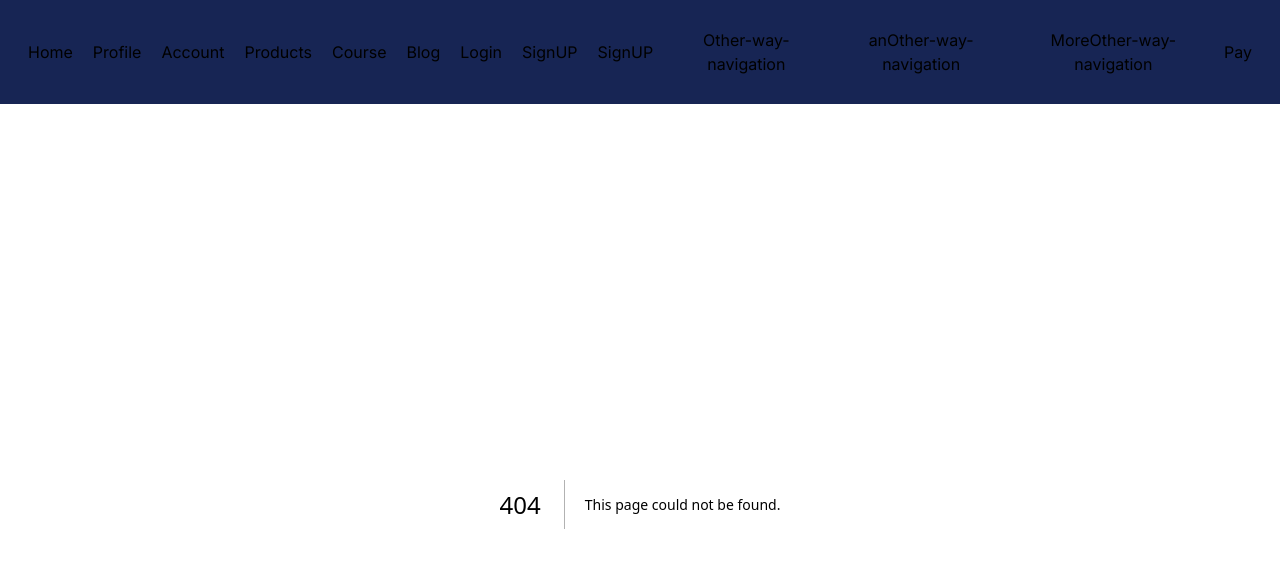
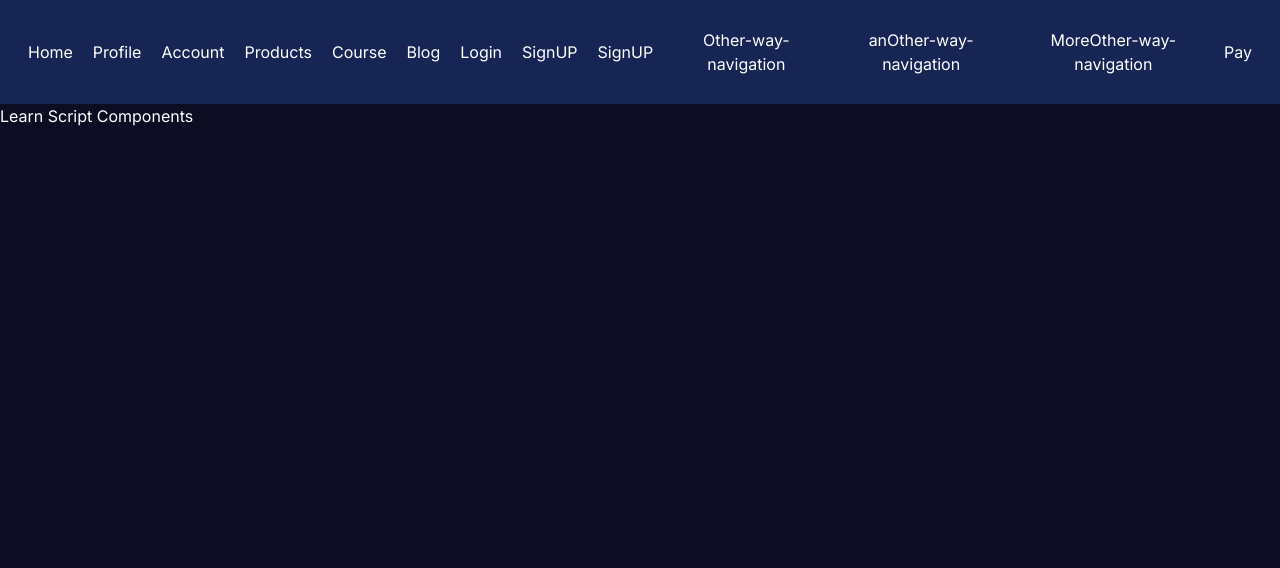
Before and after one commit to ZohaibArshad45/Learn-Complete-Nextjs, a Next.js app in the folder ch1/: page /LearnScriptComponents in a window 1280 px wide. Before the commit this address had no page. Shown: the top 568 px of the page. Built offline with nearby package versions, Linux system fonts and the light colour scheme.

Commit message:
Script Components

```diff
--- /dev/null
+++ b/ch1/src/app/LearnScriptComponents/page.js
@@ -0,0 +1,12 @@
+import React from 'react'
+
+const ScriptComponent = () => {
+  return (
+    <>
+    <h1> Learn Script Components</h1>
+
+    </>
+  )
+}
+
+export default ScriptComponent
--- a/ch1/src/app/page.js
+++ b/ch1/src/app/page.js
@@ -23,6 +23,7 @@ const page = () => {
         <button className='mt-3 p-2 bg-slate-800 w-60 m-auto border rounded-lg border-gray-50 hover:bg-red-400' onClick={() => router.push('LearnImage')}>Learn IMAGE</button>
         <button className='mt-3 p-2 bg-slate-800 w-60 m-auto border rounded-lg border-gray-50 hover:bg-red-400' onClick={()=> router.push('LearnFontSet')}> Learn Font </button>
         <button className='mt-3 p-2 bg-slate-800 w-60 m-auto border rounded-lg border-gray-50 hover:bg-red-400' onClick={LearnMetaData}> Learn MetaData </button>
+        <button className='mt-3 p-2 bg-slate-800 w-60 m-auto border rounded-lg border-gray-50 hover:bg-red-400' onClick={() => router.push('LearnScriptComponents')}> Learn MScript Components </button>
       </div>
 
 
```
